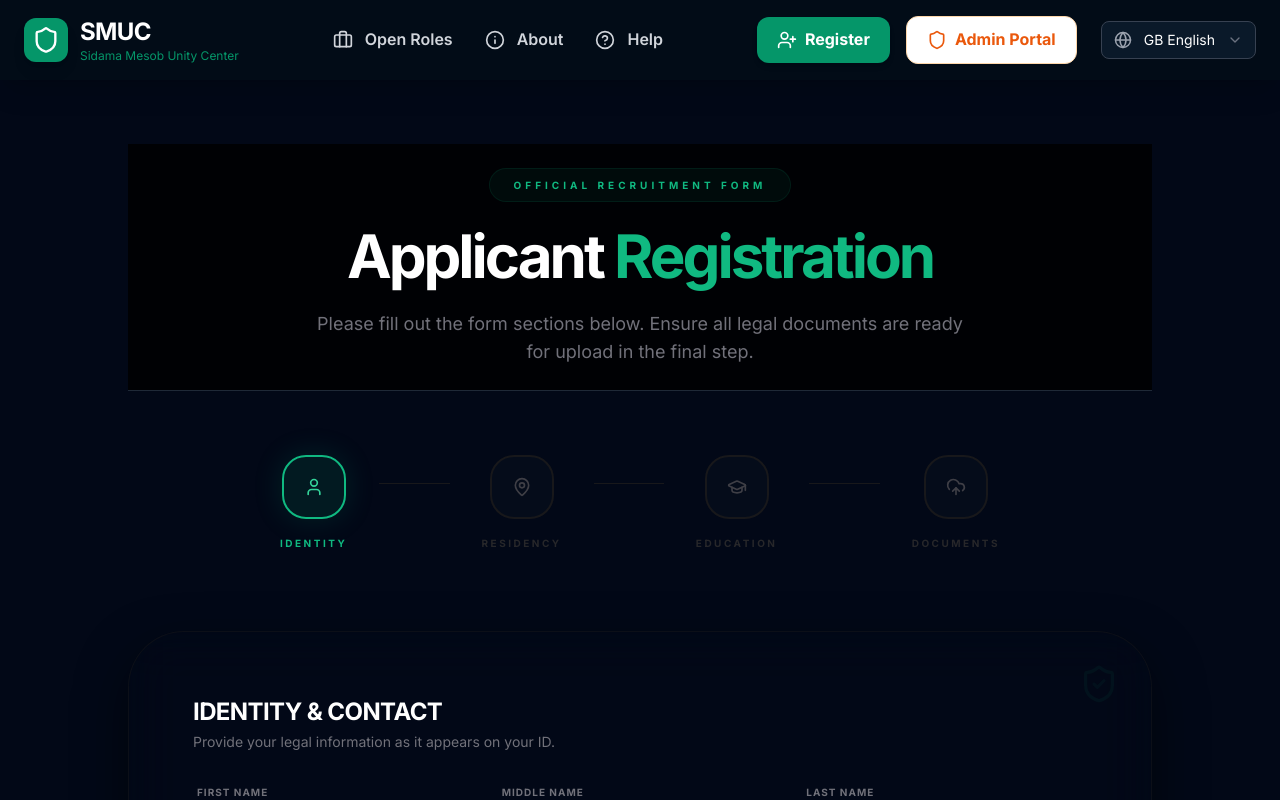
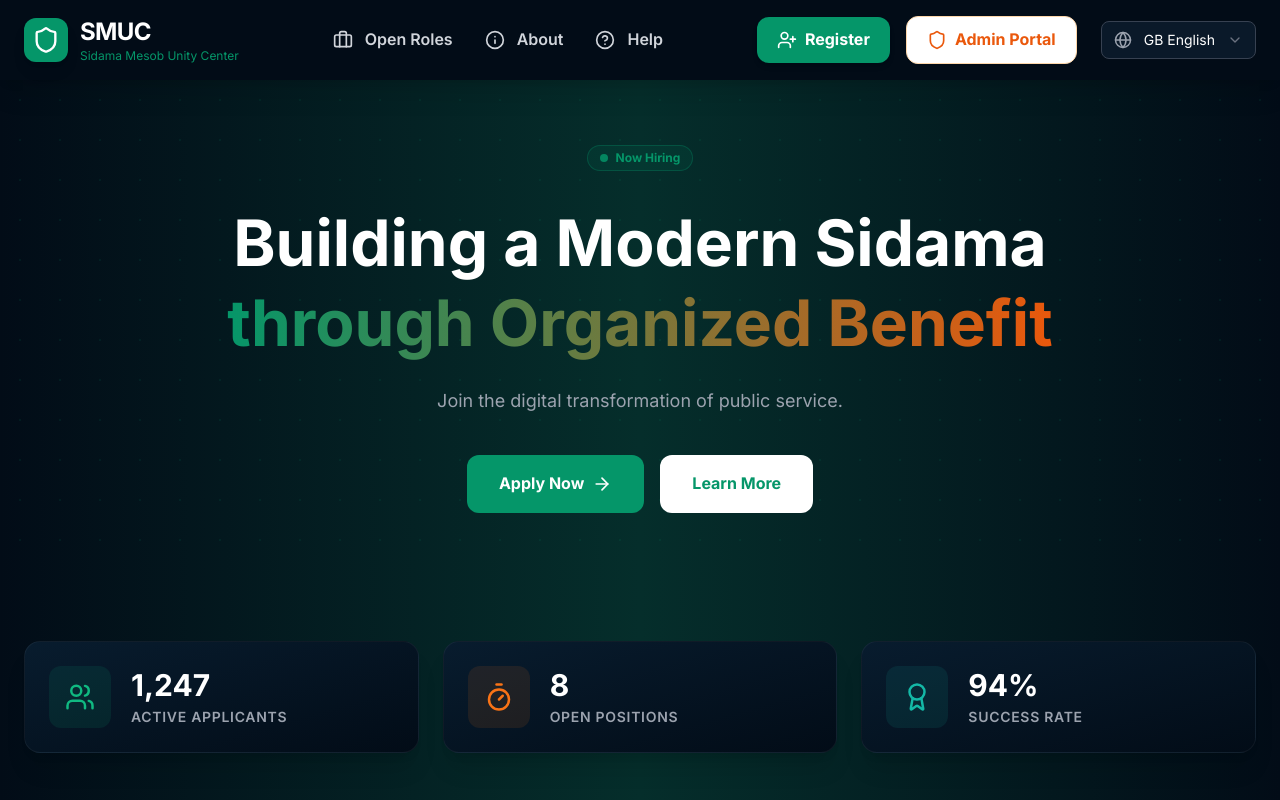
Before and after one commit to Kenenisa1/Sidama_Mesob_HRMS, a React app in the folder frontend/: page / in a window 1280 px wide. Shown: the top 800 px of the page. Built offline with nearby package versions, Linux system fonts and the light colour scheme; the HTML template or start-up script is replaced by a standard one.

Commit message:
This branch iclude all about Homepage except Navbar and Footer

```diff
--- a/frontend/src/App.jsx
+++ b/frontend/src/App.jsx
@@ -1,3 +1,4 @@
+import Home from "./pages/Home";
 import Register from "./pages/Register";
 import HelpPage from "./pages/HelpPage";
 import Navbar from "./components/headerandfooter/Navbar";
@@ -7,12 +8,15 @@ import { BrowserRouter as Router, Routes, Route } from 'react-router-dom';
 const App = () => {
   return (
     <Router>
-      <div>
+      <div className="min-h-screen flex flex-col">
         <Navbar />
-        <Routes>
-          <Route path="/" element={<Register />} />
-          <Route path="/help" element={<HelpPage />} />
-        </Routes>
+        <main className="flex-grow">
+          <Routes>
+            <Route path="/" element={<Home />} />
+            <Route path="/register" element={<Register />} />
+            <Route path="/help" element={<HelpPage />} />
+          </Routes>
+        </main>
         <Footer />
       </div>
     </Router>
--- /dev/null
+++ b/frontend/src/components/Homepage/Hero.jsx
@@ -0,0 +1,50 @@
+import React from "react";
+import { ArrowRight } from "lucide-react";
+
+const Hero = () => {
+  return (
+    <section className="text-center relative z-20 px-6 py-16
+      bg-gradient-to-r from-[#020c17] via-[#052e2b] to-[#020c17]">
+
+      {/* Background pattern */}
+      <div
+        className="absolute inset-0 opacity-10 pointer-events-none"
+        style={{
+          backgroundImage:
+            "radial-gradient(#059669 1px, transparent 1px)",
+          backgroundSize: "40px 40px",
+        }}
+      />
+
+      <div className="max-w-4xl mx-auto relative z-10">
+        <div className="inline-flex items-center gap-2 px-3 py-1 rounded-full bg-[#059669]/10 border border-[#059669]/30 text-[#059669] text-xs font-bold mb-8">
+          <span className="w-2 h-2 rounded-full bg-[#059669] animate-pulse" />
+          Now Hiring
+        </div>
+
+        <h1 className="text-[64px] font-extrabold text-white mb-6 leading-tight">
+          Building a Modern Sidama <br />
+          <span className="text-transparent bg-clip-text bg-gradient-to-r from-[#059669] to-[#ea580c]">
+            through Organized Benefit
+          </span>
+        </h1>
+
+        <p className="text-gray-400 text-lg max-w-2xl mx-auto mb-10">
+          Join the digital transformation of public service.
+        </p>
+
+        <div className="flex flex-col sm:flex-row gap-4 justify-center">
+          <button className="bg-[#059669] hover:bg-[#047857] text-white px-8 py-4 rounded-xl font-bold flex items-center gap-2">
+            Apply Now <ArrowRight size={20} />
+          </button>
+
+          <button className="bg-white text-[#059669] px-8 py-4 rounded-xl font-bold">
+            Learn More
+          </button>
+        </div>
+      </div>
+    </section>
+  );
+};
+
+export default Hero;
--- /dev/null
+++ b/frontend/src/components/Homepage/StatsBar.jsx
@@ -0,0 +1,41 @@
+import React from "react";
+import { Users, Timer, Award } from "lucide-react";
+
+const StatCard = ({ icon: Icon, value, label, color, bgColor }) => {
+  return (
+    <div className="bg-gradient-to-br from-[#081c2e] to-[#020c17] border border-white/5 p-6 rounded-2xl flex items-center gap-5 shadow-xl">
+      <div className={`${bgColor} p-4 rounded-xl`}>
+        <Icon size={30} className={color} />
+      </div>
+
+      <div>
+        <div className="text-3xl font-black text-white">{value}</div>
+        <div className="text-gray-400 text-sm font-semibold mt-1 uppercase tracking-wider">
+          {label}
+        </div>
+      </div>
+    </div>
+  );
+};
+
+const StatsBar = () => {
+  const stats = [
+    { label: "Active Applicants", value: "1,247", icon: Users, color: "text-emerald-500", bgColor: "bg-emerald-500/10" },
+    { label: "Open Positions", value: "8", icon: Timer, color: "text-orange-500", bgColor: "bg-orange-500/10" },
+    { label: "Success Rate", value: "94%", icon: Award, color: "text-teal-500", bgColor: "bg-teal-500/10" },
+  ];
+
+  return (
+    <section className="relative z-20 px-6 py-16
+      bg-gradient-to-r from-[#020c17] via-[#052e2b] to-[#020c17]">
+
+      <div className="grid grid-cols-1 md:grid-cols-3 gap-6 max-w-7xl mx-auto">
+        {stats.map((stat, i) => (
+          <StatCard key={i} {...stat} />
+        ))}
+      </div>
+    </section>
+  );
+};
+
+export default StatsBar;
--- a/frontend/src/components/headerandfooter/Navbar.jsx
+++ b/frontend/src/components/headerandfooter/Navbar.jsx
@@ -1,4 +1,5 @@
 import React, { useState } from 'react';
+import { Link } from 'react-router-dom';
 import {
   Briefcase, Info, HelpCircle, UserPlus,
   Shield, Globe, ChevronDown, Menu, X
@@ -32,25 +33,31 @@ const Navbar = () => {
           <div className="bg-[#059669] p-2 rounded-xl shadow-lg">
             <Shield size={28} className="text-white" />
           </div>
+          <Link to='/'>
             <div className="flex flex-col leading-tight">
               <span className="text-xl md:text-2xl font-bold tracking-tight text-white">SMUC</span>
               <span className="text-[10px] md:text-xs font-medium text-[#059669]">Sidama Mesob Unity Center</span>
             </div>
+          </Link>
         </div>
 
         {/* Desktop Navigation */}
         <div className="hidden lg:flex items-center gap-8">
           <NavLink icon={Briefcase} text="Open Roles" />
           <NavLink icon={Info} text="About" />
+          <Link to="/help">
             <NavLink icon={HelpCircle} text="Help" />
+          </Link>
         </div>
 
         {/* Desktop Actions */}
         <div className="hidden lg:flex items-center gap-4">
+          <Link to="/register">
             <button className="flex items-center gap-2 bg-[#059669] hover:bg-[#047857] px-5 py-2.5 rounded-xl font-bold transition-all active:scale-95 shadow-md">
               <UserPlus size={20} />
               Register
             </button>
+          </Link>
           <button className="flex items-center gap-2 bg-white hover:bg-gray-100 text-[#ea580c] px-5 py-2.5 rounded-xl font-bold border border-orange-200 transition-all shadow-sm">
             <Shield size={20} />
             Admin Portal
@@ -105,12 +112,16 @@ const Navbar = () => {
         <div className="flex flex-col gap-2 overflow-y-auto">
           <NavLink icon={Briefcase} text="Open Roles" mobile />
           <NavLink icon={Info} text="About" mobile />
+          <Link to="/help" onClick={() => setIsMenuOpen(false)}>
             <NavLink icon={HelpCircle} text="Help" mobile />
+          </Link>
 
+          <Link to="/register" onClick={() => setIsMenuOpen(false)}>
             <button className="flex items-center gap-3 bg-[#059669] text-white p-4 rounded-xl font-bold mt-4 shadow-lg active:scale-95 transition-transform">
               <UserPlus size={24} />
               Register
             </button>
+          </Link>
 
           <button className="flex items-center gap-3 bg-white text-[#ea580c] p-4 rounded-xl font-bold border border-orange-200 shadow-sm active:scale-95 transition-transform">
             <Shield size={24} />
--- a/frontend/src/pages/HelpPage.jsx
+++ b/frontend/src/pages/HelpPage.jsx
@@ -10,7 +10,7 @@ export default function HelpPage() {
   const scrollToSection = (ref) => ref.current?.scrollIntoView({ behavior: 'smooth' });
 
   return (
-    <div className="min-h-screen bg-[#020817] text-zinc-300 font-sans pb-16 relative selection:bg-emerald-500/30 overflow-x-hidden">
+    <div className="bg-[#020817] text-zinc-300 font-sans pb-16 relative selection:bg-emerald-500/30 overflow-x-hidden">
 
       {/* BACKGROUND GRADIENT */}
       <div className="fixed inset-0 z-0 pointer-events-none">
--- /dev/null
+++ b/frontend/src/pages/Home.jsx
@@ -0,0 +1,12 @@
+import React from 'react'
+import Hero from '../components/Homepage/Hero';
+import StatsBar from '../components/Homepage/StatsBar';
+const Home = () => {
+  return (
+  <section>
+    <Hero />
+    <StatsBar />
+  </section>
+  )
+}
+export default Home;
--- a/frontend/src/pages/register.jsx
+++ b/frontend/src/pages/register.jsx
@@ -33,7 +33,7 @@ const Register = () => {
   const updateData = (newData) => setFormData((prev) => ({ ...prev, ...newData }));
 
   return (
-    <div className="min-h-screen bg-[#020817] text-zinc-300 relative flex flex-col items-center py-16 px-4 md:px-8 overflow-x-hidden selection:bg-emerald-500/30">
+    <div className="bg-[#020817] text-zinc-300 relative flex flex-col items-center py-16 px-4 md:px-8 overflow-x-hidden selection:bg-emerald-500/30">
 
       {/* --- WIDER BACKGROUND GLOW --- */}
       <div className="fixed inset-0 z-0 pointer-events-none">
@@ -108,14 +108,6 @@ const Register = () => {
             </motion.div>
           </AnimatePresence>
         </div>
-
-        <footer className="mt-20 py-8 border-t border-zinc-900/50 flex flex-col md:flex-row items-center justify-between gap-6 px-10">
-          <div className="flex items-center gap-3">
-             <div className="w-2 h-2 rounded-full bg-emerald-500 animate-pulse" />
-             <span className="text-[10px] font-black uppercase tracking-[0.2em] text-zinc-600">Server Connection Secure</span>
-          </div>
-          <span className="text-[10px] font-black uppercase tracking-[0.2em] text-zinc-800">Sidama Mesob Unity Center © 2026</span>
-        </footer>
       </main>
     </div>
   );
```
Lines whose indentation alone changed are shown as unchanged.
